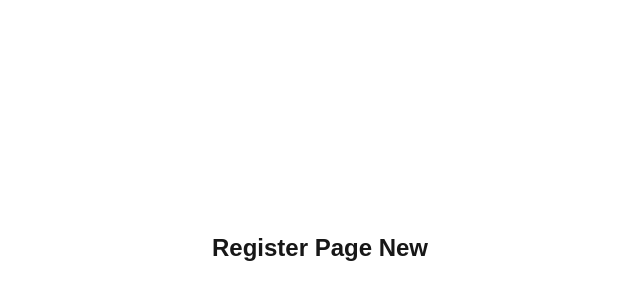
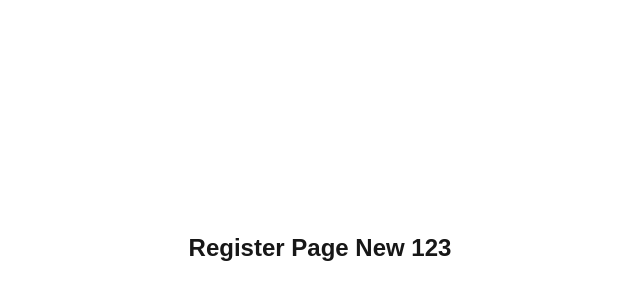
Before and after one commit to Jai892289/git_practice, a Next.js app: page /register in a window 1280 px wide. Shown: the part 152-452 px from the top of the page, without its empty margins (320-960 px from the left). Built offline with nearby package versions, Linux system fonts and the light colour scheme.

Commit message:
comment added

```diff
--- a/app/register/page.tsx
+++ b/app/register/page.tsx
@@ -1,7 +1,7 @@
 export default function RegisterPage() {
   return (
     <div className="h-screen flex items-center justify-center">
-      <h1 className="text-2xl font-bold">Register Page New</h1>
+      <h1 className="text-2xl font-bold">Register Page New 123</h1>
     </div>
   );
 }
```
